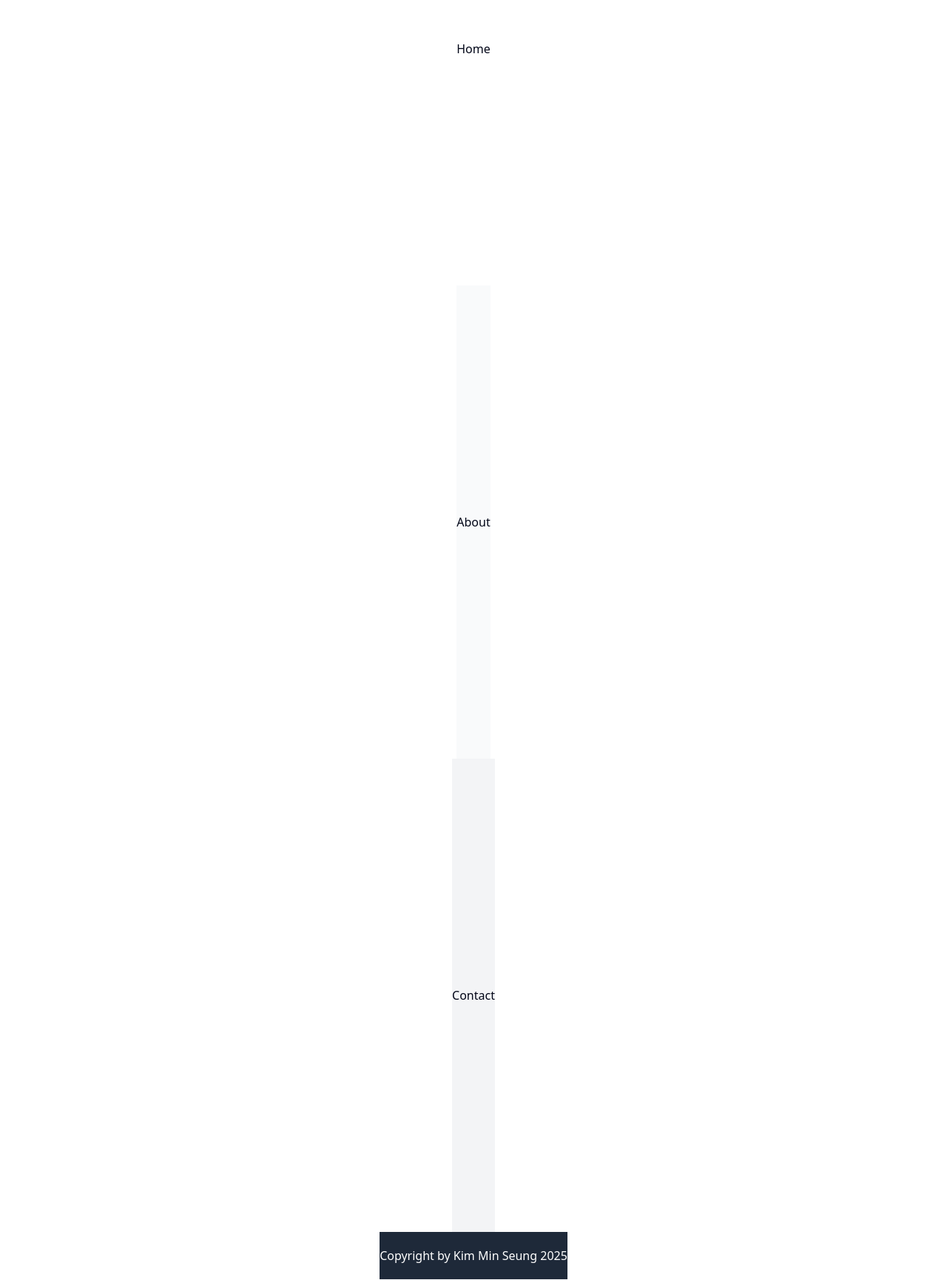
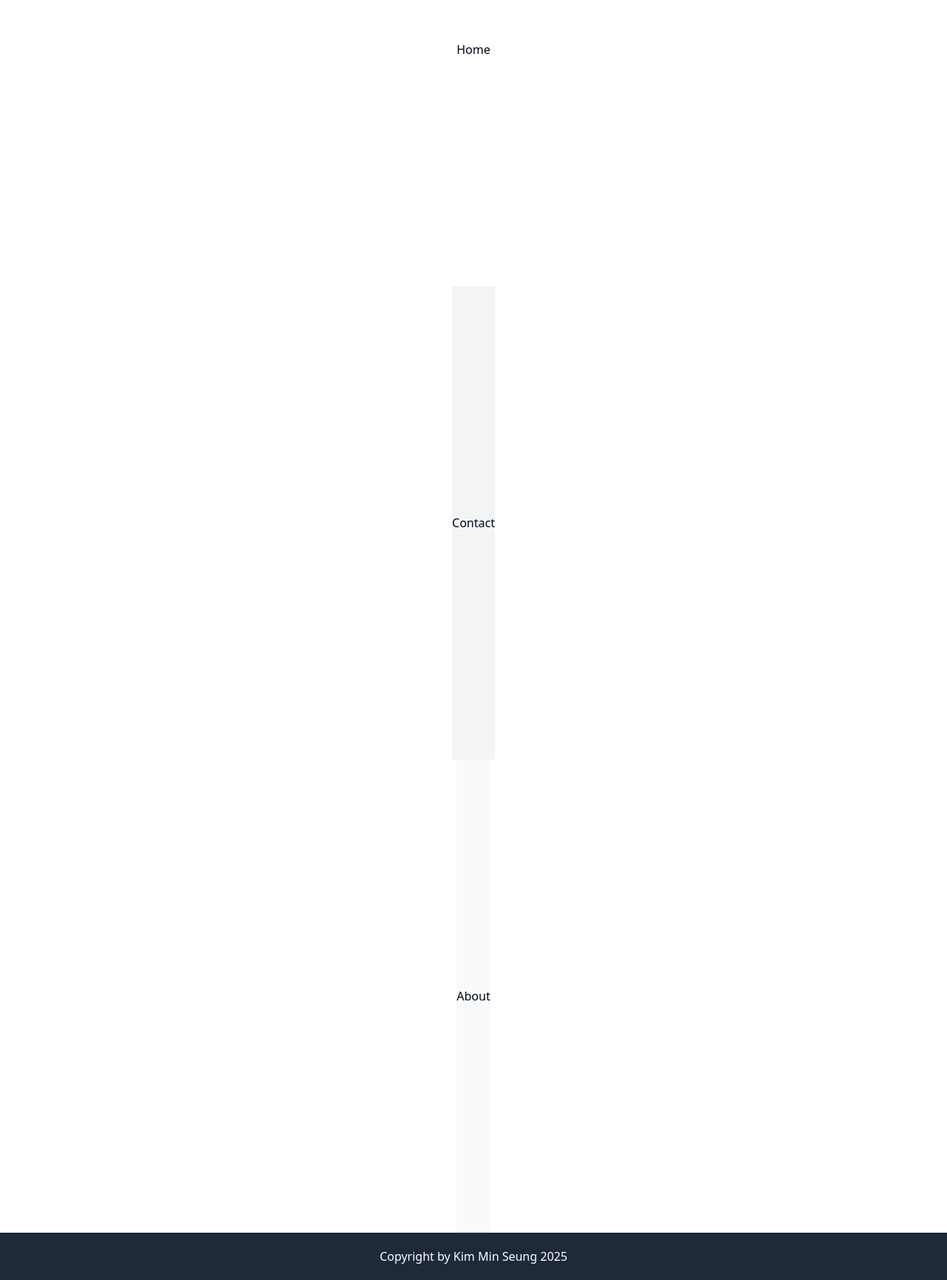
Before and after one commit to KMS9612/VisionPlace, a Next.js app: page / in a window 1280 px wide. Shown: the part 963-2694 px from the top of the page at 74% size. Built offline with nearby package versions, Linux system fonts and the light colour scheme.

Commit message:
hero component layout problem sovled

```diff
--- a/app/page.tsx
+++ b/app/page.tsx
@@ -1,13 +1,20 @@
-import FooterUI from "@/src/footer/footer";
+import HeroSection from "@/src/main/hero";
+import HomeSection from "@/src/main/home";
+import AboutSection from "@/src/main/about";
+import ContactSection from "@/src/main/contact";
 import HeaderUI from "@/src/header/header";
 import MainUI from "@/src/main/main";
 
 export default function Home() {
   return (
-    <div className="relative flex flex-col justify-center items-center min-h-screen">
-      <HeaderUI />
+    <div className="relative flex flex-col min-h-screen">
+      <header className="sticky top-0 z-50 w-full border-b bg-background/95 backdrop-blur supports-[backdrop-filter]:bg-background/60 flex items-center justify-center">
+        <HeaderUI />
+      </header>
       <MainUI />
-      <FooterUI />
+      <footer className="h-16 bg-gray-800 text-white flex items-center justify-center">
+        <p>Copyright by Kim Min Seung 2025</p>
+      </footer>
     </div>
   );
 }
--- /dev/null
+++ b/src/main/about.tsx
@@ -0,0 +1,12 @@
+import React from "react";
+
+export default function AboutSection() {
+  return (
+    <section
+      id="about"
+      className="flex items-center justify-center min-h-[calc(100vh-5rem-5rem)] bg-gray-50"
+    >
+      <h1>About</h1>
+    </section>
+  );
+}
--- /dev/null
+++ b/src/main/contact.tsx
@@ -0,0 +1,12 @@
+import React from "react";
+
+export default function ContactSection() {
+  return (
+    <section
+      id="contact"
+      className="flex items-center justify-center min-h-[calc(100vh-5rem-5rem)] bg-gray-100"
+    >
+      <h1>Contact</h1>
+    </section>
+  );
+}
--- a/src/main/hero.tsx
+++ b/src/main/hero.tsx
@@ -4,7 +4,7 @@ export default function HeroSection() {
   return (
     <section
       id="hero"
-      className="grid grid-flow-row grid-cols-6 w-full min-h-[calc(100vh-5rem-5rem)] bg-white"
+      className="w-full grid grid-flow-row grid-cols-6 min-h-[calc(100vh-5rem-5rem)] bg-white space-between"
     >
       <div
         id="hero-left-side"
--- /dev/null
+++ b/src/main/home.tsx
@@ -0,0 +1,12 @@
+import React from "react";
+
+export default function HomeSection() {
+  return (
+    <section
+      id="home"
+      className="flex items-center justify-center min-h-[calc(100vh-5rem-5rem)] bg-white"
+    >
+      <h1>Home</h1>
+    </section>
+  );
+}
--- a/src/main/main.tsx
+++ b/src/main/main.tsx
@@ -1,27 +1,15 @@
+import AboutSection from "./about";
+import ContactSection from "./contact";
 import HeroSection from "./hero";
+import HomeSection from "./home";
 
 export default function MainUI() {
   return (
-    <main className="container flex-1 flex flex-col justify-center items-center">
+    <main className="container mx-auto flex-1 flex flex-col justify-center items-center">
       <HeroSection />
-      <section
-        id="home"
-        className="flex items-center justify-center min-h-[calc(100vh-5rem-5rem)] bg-white"
-      >
-        <h1>Home</h1>
-      </section>
-      <section
-        id="about"
-        className="flex items-center justify-center min-h-[calc(100vh-5rem-5rem)] bg-gray-50"
-      >
-        <h1>About</h1>
-      </section>
-      <section
-        id="contact"
-        className="flex items-center justify-center min-h-[calc(100vh-5rem-5rem)] bg-gray-100"
-      >
-        <h1>Contact</h1>
-      </section>
+      <HomeSection />
+      <ContactSection />
+      <AboutSection />
     </main>
   );
 }
```
